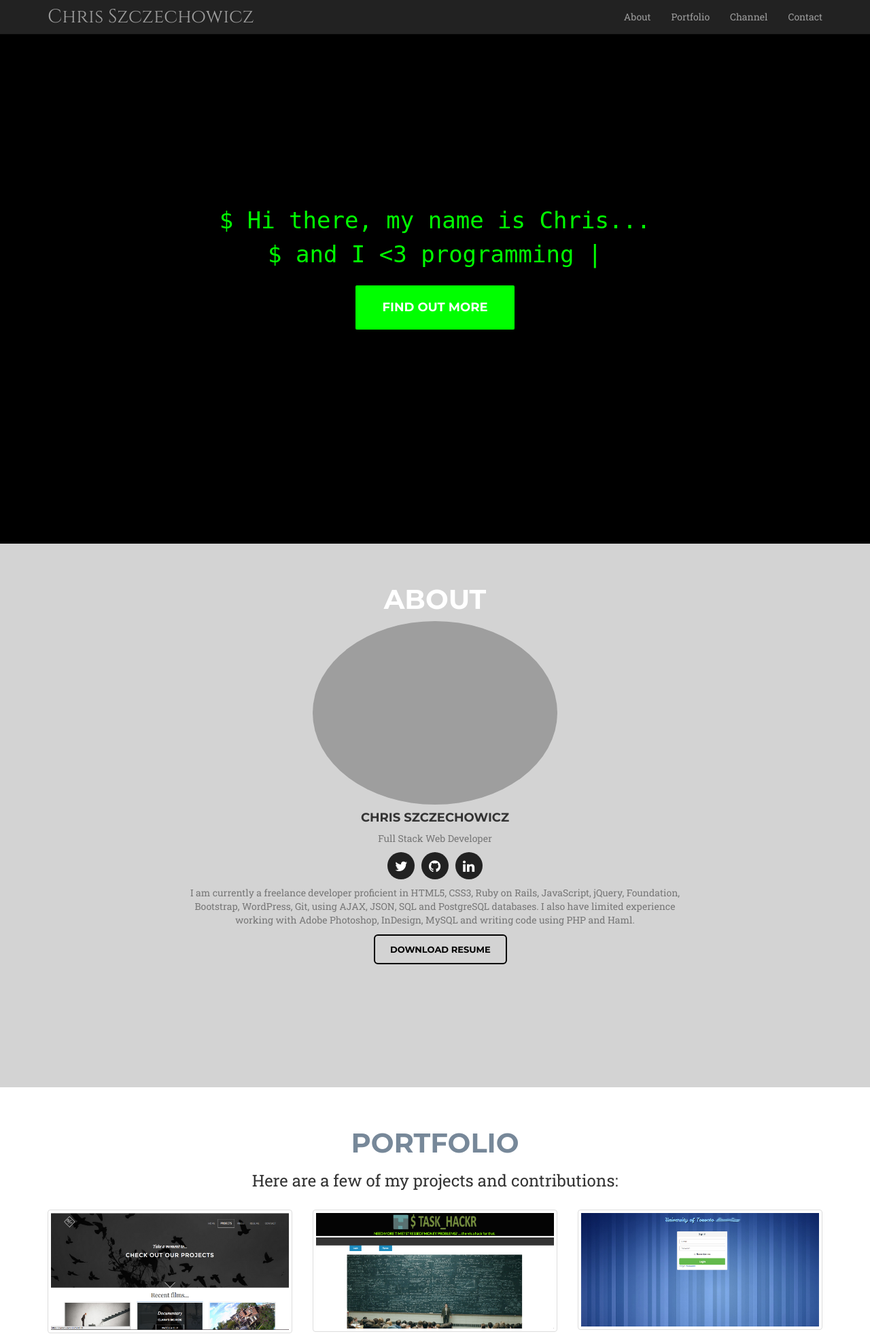
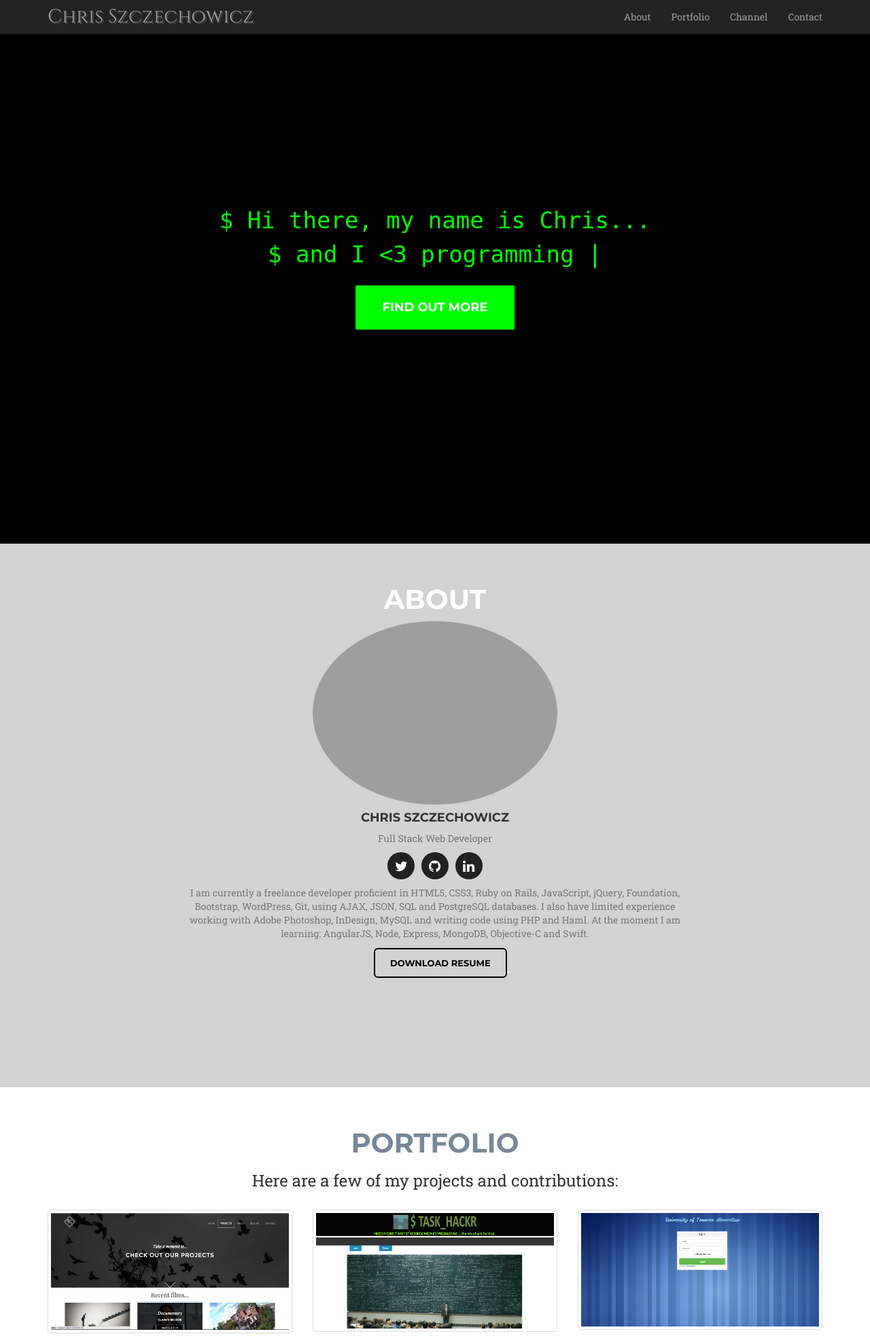
Before and after one commit to christophszcz/personal_website, a PHP site: page / in a window 1280 px wide. Shown: the top 1966 px of the page at 68% size. Run offline with PHP 8.4, Linux system fonts and the light colour scheme; some libraries are stand-ins or nearby versions; grey boxes are pictures that could not be loaded.

Commit message:
Put shadow on nav-brand and added about information

```diff
--- a/css/styles.css
+++ b/css/styles.css
@@ -3,6 +3,7 @@
 .navbar-brand {
   font-family: 'Cinzel', serif;
   font-size: 28px;
+  text-shadow: 2px 2px #484848;
 }
 
 /* Main Section */
--- a/index.html
+++ b/index.html
@@ -100,7 +100,7 @@
 
               <div class="row">
                   <div class="col-lg-8 col-lg-offset-2 text-center">
-                      <p class="large description"> I am currently a freelance developer proficient in  HTML5, CSS3, Ruby on Rails, JavaScript, jQuery, Foundation, Bootstrap, WordPress, Git, using AJAX, JSON, SQL and PostgreSQL databases. I also have limited experience working with Adobe Photoshop, InDesign, MySQL and writing code using PHP and Haml.</p>
+                      <p class="large description"> I am currently a freelance developer proficient in  HTML5, CSS3, Ruby on Rails, JavaScript, jQuery, Foundation, Bootstrap, WordPress, Git, using AJAX, JSON, SQL and PostgreSQL databases. I also have limited experience working with Adobe Photoshop, InDesign, MySQL and writing code using PHP and Haml. At the moment I am learning: AngularJS, Node, Express, MongoDB, Objective-C and Swift. </p>
                   </div>
               </div>
 
```
